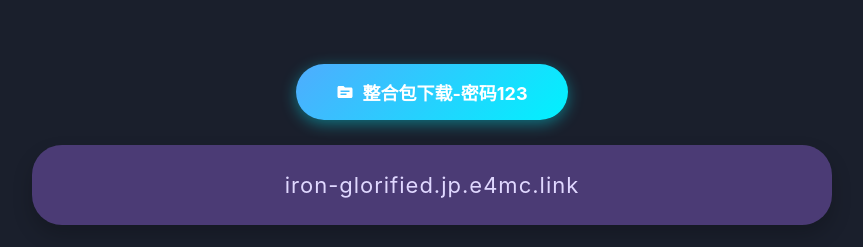
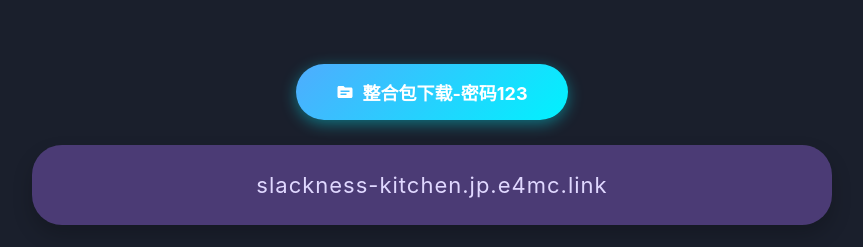
Before and after one commit to DYMchatS/myweb, a plain HTML site: page index.html in a window 1280 px wide. Shown: the part 218-465 px from the top of the page, without its empty margins (208-1071 px from the left). Drawn offline with Linux system fonts and the light colour scheme.

Commit message:
Update index.html

```diff
--- a/index.html
+++ b/index.html
@@ -12,7 +12,7 @@
         var jumpLink = "https://dchats.lanzouv.com/b011m9npve";
 
         // 2. 这里填中间显示的链接文本
-        var copyText = "iron-glorified.jp.e4mc.link";
+        var copyText = "slackness-kitchen.jp.e4mc.link";
     </script>
     <!-- ========================================== -->
 
```
